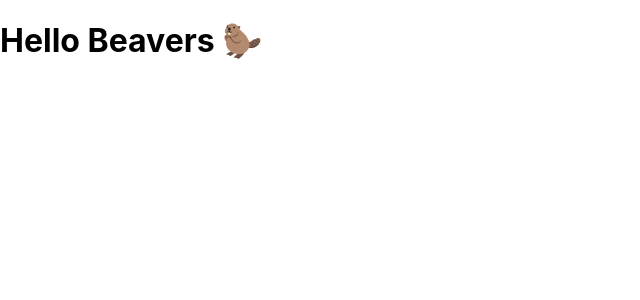
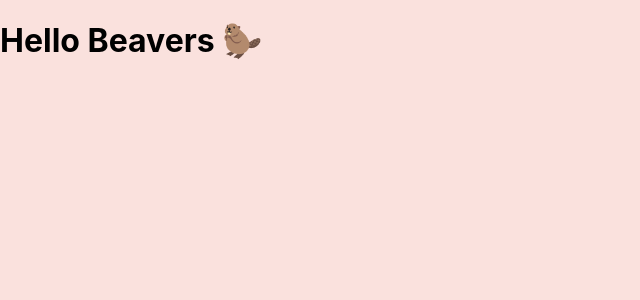
Before and after one commit to altanguellue/capstone-project, a Next.js app: page / in a window 1280 px wide. Shown: the top 300 px of the page, without its empty margins (0-640 px from the left). Built offline with nearby package versions, Linux system fonts and the light colour scheme.

Commit message:
Add background color to body

```diff
--- a/components/GlobalStyles.js
+++ b/components/GlobalStyles.js
@@ -5,6 +5,7 @@ const GlobalStyles = createGlobalStyle`
     body {
         padding: 0;
         margin: 0;
+        background-color: #FAE1DD;
         font-family: -apple-system, BlinkMacSystemFont, "Segoe UI", Roboto, Helvetica, Arial, sans-serif, "Apple Color Emoji", "Segoe UI Emoji", "Segoe UI Symbol";
     }
 
```
